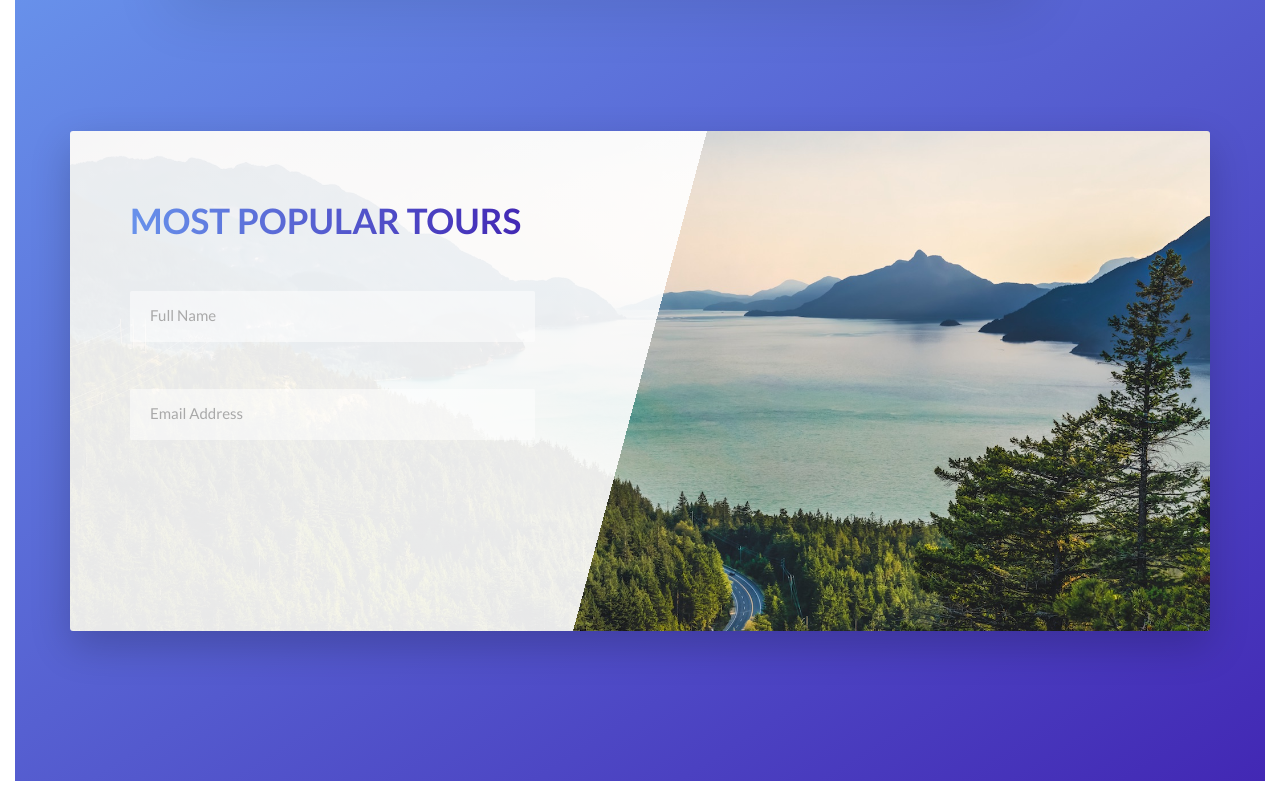
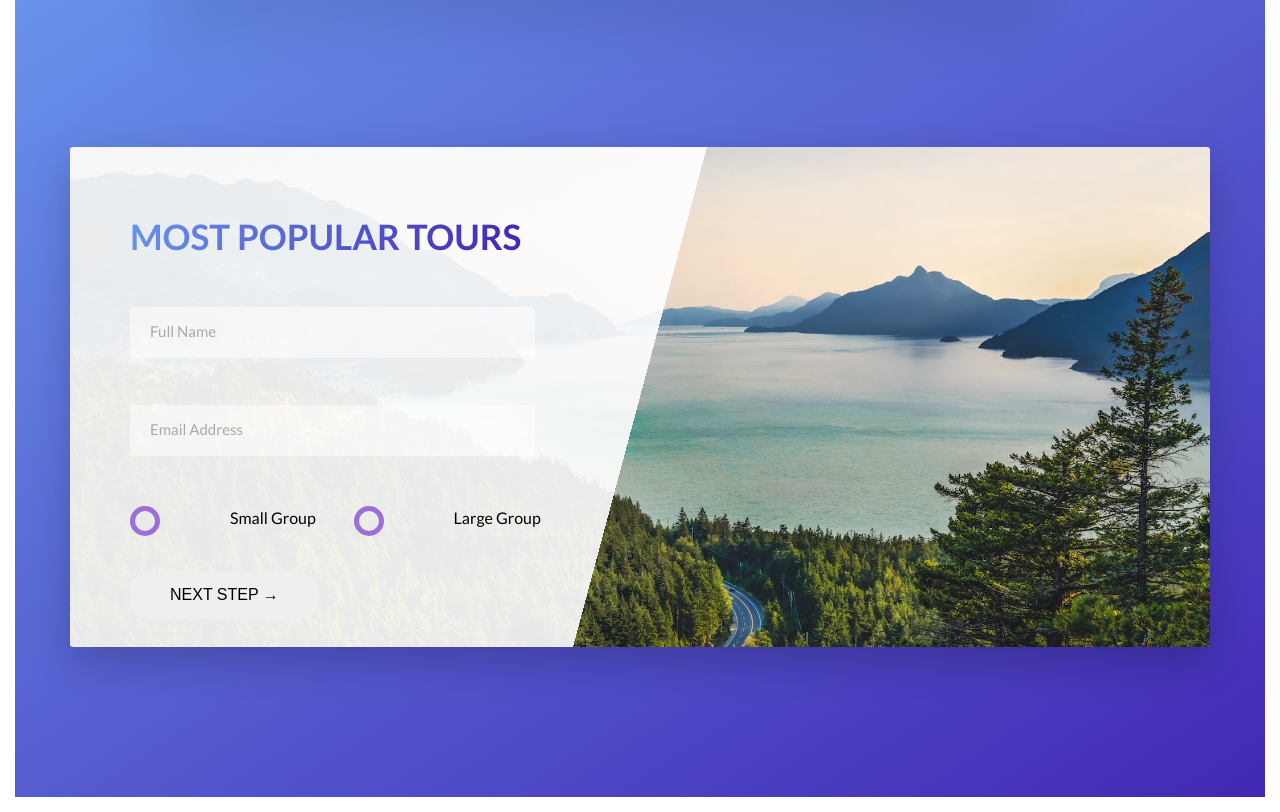
Before and after one commit to inPhoenix/inNatours, a website: page index.html in a window 1280 px wide. Shown: the part 4280-5092 px from the top of the page. Drawn offline with Linux system fonts and the light colour scheme.

Commit message:
booking section completed

```diff
--- a/index.html
+++ b/index.html
@@ -280,11 +280,11 @@
             <div class="row">
                 <div class="book">
                     <div class="book__form">
-                            <div class="u-margin-bottom-medium">
-                                    <h2 class="heading-secondary">
-                                        Most popular tours
-                                    </h2>
-                                </div>
+                        <div class="u-margin-bottom-medium">
+                            <h2 class="heading-secondary">
+                                Most popular tours
+                            </h2>
+                        </div>
                         <form action="#" class="form">
                             <div class="form__group">
                                 <input type="text" class="form__input" placeholder="Full Name" id="name" required>
@@ -293,6 +293,26 @@
                             <div class="form__group">
                                 <input type="email" class="form__input" placeholder="Email Address" id="email" required>
                                 <label for="email" class="form__label">Email Address</label>
+                            </div>
+
+                            <div class="form__group u-margin-bottom-medium">
+                                <div class="form__radio-group">
+                                    <input type="radio" class="form__radio-input" id='small' name='sizeTour'>
+                                    <label for="small" class="form__radio-label">
+                                        <span class='form__radio-button'></span>
+                                        Small Group
+                                    </label>
+                                </div>
+                                <div class="form__radio-group">
+                                    <input type="radio" class="form__radio-input" id='large' name='sizeTour'>
+                                    <label for="large" class="form__radio-label">
+                                        <span class='form__radio-button'></span>
+                                        Large Group
+                                    </label>
+                                </div>
+                            </div>
+                            <div class="form__group">
+                                <button class="btn btn--green">Next step &rarr;</button>
                             </div>
                         </form>
                     </div>
--- a/sass/components/_button.scss
+++ b/sass/components/_button.scss
@@ -1,6 +1,7 @@
 $btn-border-radius: 20px;
 
 .btn {
+  &,
   &:link,
   &:visited {
     text-transform: uppercase;
@@ -10,12 +11,19 @@ $btn-border-radius: 20px;
     border-radius: $btn-border-radius;
     transition: all 0.2s;
     position: relative;
+    font-size: $default-font-size;
+
+    // change the button element
+    border: none;
+    cursor: pointer;
   }
   &:hover {
     transform: translateY(-3px);
     box-shadow: 0 10px 20px rgba(0, 6, 12, 0.4);
   }
-  &:active {
+  &:active,
+  &:focus {
+    outline: none;
     transform: translateY(1px);
     box-shadow: 0 5px 10px rgba(11, 6, 36, 0.2);
   }
--- a/sass/components/_form.scss
+++ b/sass/components/_form.scss
@@ -49,4 +49,50 @@
     transform: translateY(-4rem);
 
   }
+
+  &__radio-group {
+    width: 49%;
+    display: inline-block; // display side by side
+  }
+
+  &__radio-input {
+    display: none;
+  }
+
+  &__radio-label {
+    font-size: $default-font-size;
+    cursor: pointer;
+    position: relative;
+    padding-left: 10rem;
+  }
+
+  &__radio-button {
+    height: 3rem;
+    width: 3rem;
+    border: 5px solid $color-primary;
+    border-radius: 50%;
+    display: inline-block;
+    position: absolute;
+    left: 0;
+    top: -.2rem;
+
+
+    &::after {
+      content: '';
+      display: block;
+      height: 1.3rem;
+      width: 1.3rem;
+      border-radius: 50%;
+      position: absolute;
+      top: 50%;
+      left: 50%;
+      transform: translate(-50%, -50%);
+      background: $color-primary;
+      opacity: 0;
+      transition: opacity .2s;
+    }
+  }
+  &__radio-input:checked ~ &__radio-label &__radio-button::after {
+    opacity: 1;
+  }
 }
```
Also changed, not shown: css/style.css.
